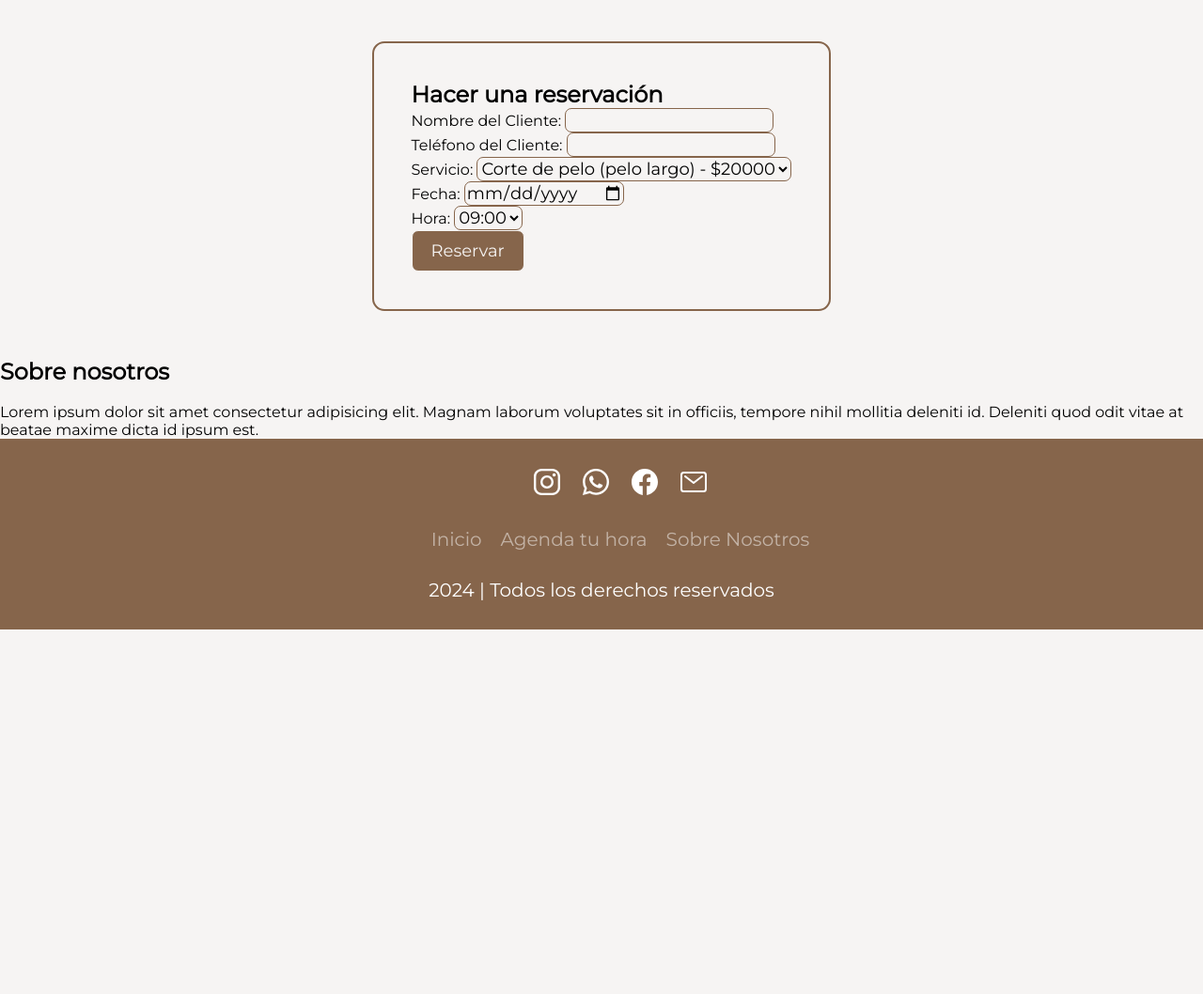
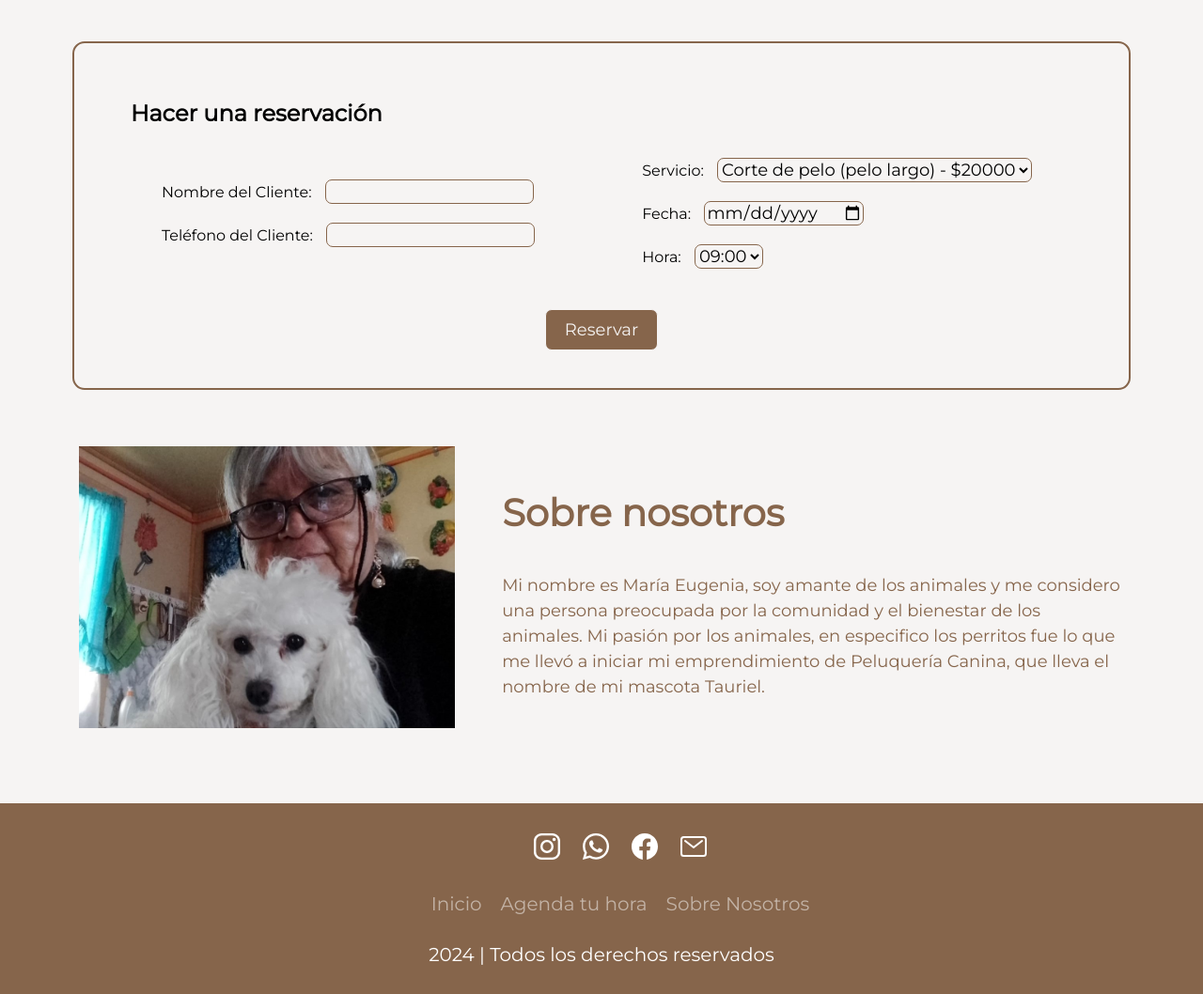
Before and after one commit to MarcosdelCanto/PeluqueriaCanina, a Django app: page / in a window 1280 px wide. Shown: the part 592-1650 px from the top of the page at 94% size. Before the commit the page ends 1262 px from the top, so only its background shows below. Run offline with Django 5.2, Linux system fonts and the light colour scheme; data comes from the database, SQL or seed files in the repository; both versions use the stored data as it was after the commit; some libraries are stand-ins or nearby versions.

Commit message:
Finalizao
Co-authored-by: iscalles <iscalles@users.noreply.github.com>
Co-authored-by: Benjamin Cepeda <k0ddddd@users.noreply.github.com>

```diff
--- a/main/static/main/css/style.css
+++ b/main/static/main/css/style.css
@@ -6,14 +6,15 @@
 
 *{
     box-sizing: border-box;
-    margin: 0;
     font-family: Montserrat;
 }
 body{
     margin: 0;
     background-color: var(--fondo);
 }
-
+html{
+    scroll-behavior: smooth;
+}
 
 /*-------------Contenedor General---------------*/
 .general-container{
@@ -74,15 +75,22 @@ body{
     margin-bottom: 50px;
 }
 
+.contenedor-formulario h2{
+    margin: 20px;
+}
+
 .contenedor-formulario input, select{
     border: solid 1px var(--cafe);
     border-radius: 7px;
     font-size: large;
     background-color: var(--fondo);
+    margin: 10px;
 }
 
 .contenedor-formulario button.boton-formulario{
+    display: flex;
     margin: auto;
+    margin-top: 30px;
     border: solid 1px var(--fondo);
     border-radius: 7px;
     font-size: large;
@@ -94,6 +102,7 @@ body{
 
 .contenedor-formulario button.boton-formulario:hover{
     margin: auto;
+    margin-top: 30PX;
     border: solid 1px var(--cafe);
     border-radius: 7px;
     font-size: large;
@@ -101,6 +110,18 @@ body{
     color: var(--cafe);
     transition: .5s;
     padding: 10px 20px;
+}
+
+.td-der{
+    margin: 0px 50px;
+}
+
+.td-izq{
+    margin: 0px 50px;
+}
+
+td{
+    margin: 0px 50px;
 }
 
 /* footer */
@@ -175,3 +196,41 @@ body{
     margin-bottom: 10px;
     font-size: 20px;
 }
+/* sobre nosotros */
+
+.container-sobre-nosotros{
+    width: 90%;
+    margin:0 auto;
+    padding: 10px 20px;
+    margin-bottom: 50px
+}
+.nosotros{
+    display: flex;
+    justify-content: space-between;
+    align-items: center;
+    flex-wrap: wrap;
+    margin-bottom: 20px;
+}
+.nosotros-imagen{
+    margin-right: 50px;
+    overflow: hidden;
+}
+.nosotros-imagen img{
+
+    height: 300px;
+    display: block;
+    transition: 0.5s ease;
+}
+.nosotros-contenido{
+    flex: 1;
+}
+.nosotros-contenido h2{
+    font-size:40px ;
+    margin-bottom: 40px;
+    color: var(--cafe);
+}
+.nosotros-contenido p{
+    font-size: 18px;
+    line-height: 1.5;
+    color: var(--cafe);
+}
--- /dev/null
+++ b/main/static/main/mensajews.js
@@ -0,0 +1,14 @@
+function enviarWhatsapp(event) {
+    event.preventDefault();
+
+    const nombreCliente = document.getElementById('nombre_cliente').value;
+    const telefonoCliente = document.getElementById('telefono_cliente').value;
+    const servicio = document.getElementById('servicio').options[document.getElementById('servicio').selectedIndex].text;
+    const fecha = document.getElementById('fecha').value;
+    const hora = document.getElementById('hora').value;
+
+    const mensaje = `Hola, me gustaría reservar el servicio ${servicio} para el día ${fecha} a las ${hora}. Mi nombre es: ${nombreCliente}, espero su confirmación`;
+    const url = `https://api.whatsapp.com/send?phone=56998624527&text=${encodeURIComponent(mensaje)}`;
+
+    window.open(url, '_blank');
+}
--- a/main/templates/main/index.html
+++ b/main/templates/main/index.html
@@ -18,10 +18,9 @@
                 <img src="{% static "main/img/logo.png" %}">
             </a>
             <div class="header-center">
-                <a href="">INICIO</a>
-                <a href="">AGENDA TU HORA</a>
-                <a href="">SERVICIOS</a>
-                <a href="">CONTACTO</a>
+                <a href="/">INICIO</a>
+                <a href="#contenedor-formulario">AGENDA TU HORA</a>
+                <a href="#contenedor-sobre-nosotros">SOBRE NOSOTROS</a>
             </div>
         </div>
         <div class="cards-container">
@@ -31,22 +30,32 @@
         </div>
     </div>
 
-    <div class="contenedor-formulario">
+    <div class="contenedor-formulario" id="contenedor-formulario">
         <h2>Hacer una reservación</h2>
-        <form method="post">
+        <form method="post" onsubmit="enviarWhatsapp(event)">
             {% csrf_token %}
+            <table>
+                <tbody>
+                    <tr>
+                        <td>
+                            <div class="td-izq">
                                 <label for="nombre_cliente">Nombre del Cliente:</label>
                                 <input type="text" id="nombre_cliente" name="nombre_cliente" required><br>
 
                                 <label for="telefono_cliente">Teléfono del Cliente:</label>
                                 <input type="text" id="telefono_cliente" name="telefono_cliente" required><br>
 
+                            </div>
+                        </td>
+                        <td>
+                            <div class="td-der">
                                 <label for="servicio">Servicio: </label>
                                 <select id="servicio" name="servicio">
                                     {% for servicio in form.servicio.field.queryset %}
                                         <option value="{{ servicio.id }}"> {{ servicio.nombre }} - ${{servicio.precio}} </option>
                                     {% endfor %}
                                 </select><br>
+
                                 <label for="fecha">Fecha:</label>
                                 <input type="date" id="fecha" name="fecha" required><br>
 
@@ -61,28 +70,37 @@
                                     <option value="15:00">15:00</option>
                                     <option value="16:00">16:00</option>
                                 </select><br>
+                            </div>
+                        </td>
+                    </tr>
+                </tbody>
+            </table>
             <button class="boton-formulario" type="submit">Reservar</button>
         </form>
     </div>
     {% if reservacion %}
+    <div class="resevacion">
         <h2>Confirmación de Reservación</h2>
         <p>Has reservado el servicio {{reservacion.servicio.nombre}} para el día {{reservacion.fecha}} a las {{reservacion.hora}}.</p>
         <p>Nombre del cliente: {{reservacion.nombre_cliente}}</p>
         <p>Teléfono del Cliente: {{reservacion.telefono_cliente}} </p>
-        <p><a href="https://api.whatsapp.com/send?phone={{ numero_telefono_de_la_duena }}&text={{ reservacion.mensaje_whatsapp|urlencode }}">Enviar detalles por WhatsApp</a> </p>
+        <p><a href="#" onclick="enviarWhatsapp(envent)">Enviar detalles por WhatsApp</a> </p>
+    </div>
     {% endif %}
-    <div class="sobre-nosotros">
+    <div class="container-sobre-nosotros" id="contenedor-sobre-nosotros">
+        <section class="nosotros">
+            <div class="nosotros-imagen">
+                <img src="{% static "main/img/sra.jpeg" %}" alt="emprendedora">
+            </div>
+            <div class="nosotros-contenido">
                 <h2>Sobre nosotros</h2>
-        <div class="container-nosotros">
-            <section class="nosotros">
-                {% comment %} falta agregar resto del div {% endcomment %}
-
+                <p>Mi nombre es María Eugenia, soy amante de los animales y me considero una persona
+                    preocupada por la comunidad y el bienestar de los animales. Mi pasión por los animales, en
+                    especifico los perritos fue lo que me llevó a iniciar mi emprendimiento de Peluquería Canina, que lleva el
+                    nombre de mi mascota Tauriel.
+                </p>
+            </div>
         </section>
-        </div>
-        <img src="" alt="">
-        <p>Lorem ipsum dolor sit amet consectetur adipisicing elit. Magnam laborum voluptates sit in officiis, tempore nihil mollitia deleniti id. Deleniti quod odit vitae at beatae maxime dicta id ipsum est.</p>
-
-
     </div>
     {% comment %} empeiza footer {% endcomment %}
     <footer class="footer">
@@ -110,13 +128,13 @@
     </ul>
     <ul class="menu">
         <li class="menu-elem">
-            <a href="#" class="menu-icon"> Inicio </a>
+            <a href="/" class="menu-icon"> Inicio </a>
         </li>
         <li class="menu-elem">
-            <a href="#" class="menu-icon">Agenda tu hora</a>
+            <a href="#contenedor-formulario" class="menu-icon">Agenda tu hora</a>
         </li>
         <li class="menu-elem">
-            <a href="#" class="menu-icon"> Sobre Nosotros </a>
+            <a href="#contenedor-sobre-nosotros" class="menu-icon"> Sobre Nosotros </a>
         </li>
     </ul>
     <p class="text">2024 | Todos los derechos reservados</p>
@@ -129,5 +147,6 @@
         nomodule
         src="https://unpkg.com/ionicons@7.1.0/dist/ionicons/ionicons.js">
     </script>
+    <script src="{% static "main/mensajews.js" %}"></script>
 </body>
 </html>
```
Also changed, not shown: db.sqlite3, main/static/main/img/sra.jpeg. Lines whose indentation alone changed are shown as unchanged.
